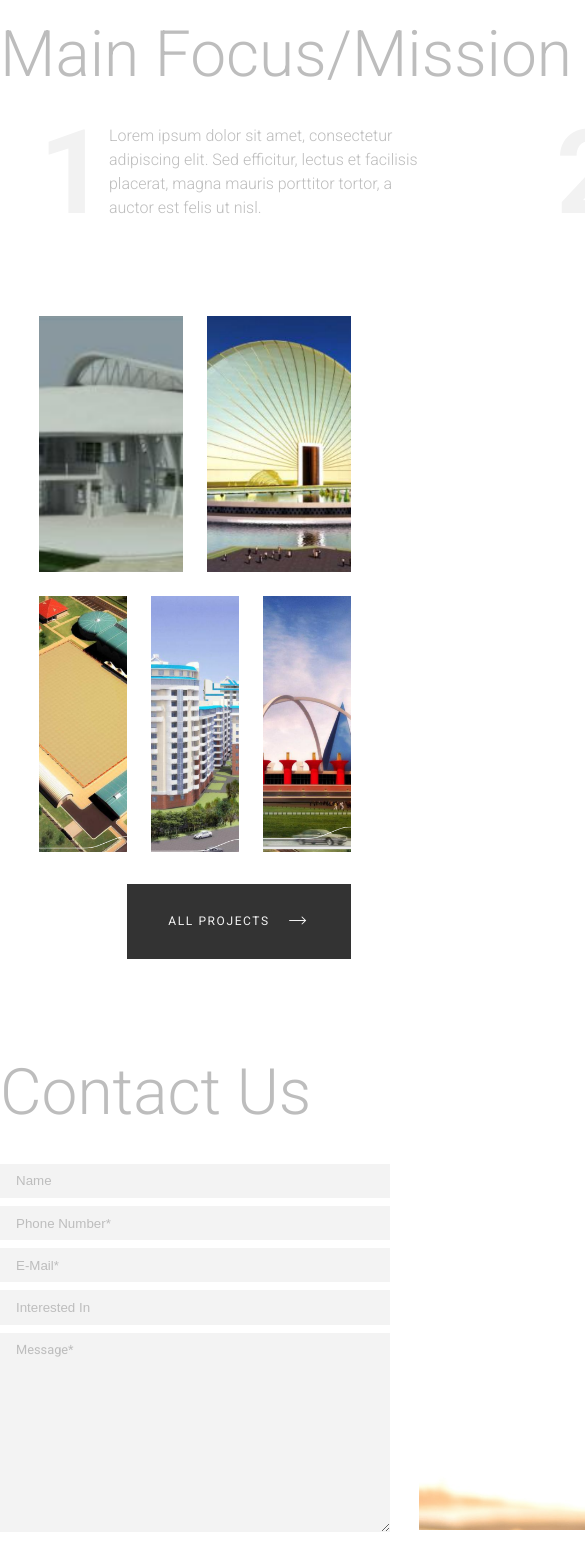
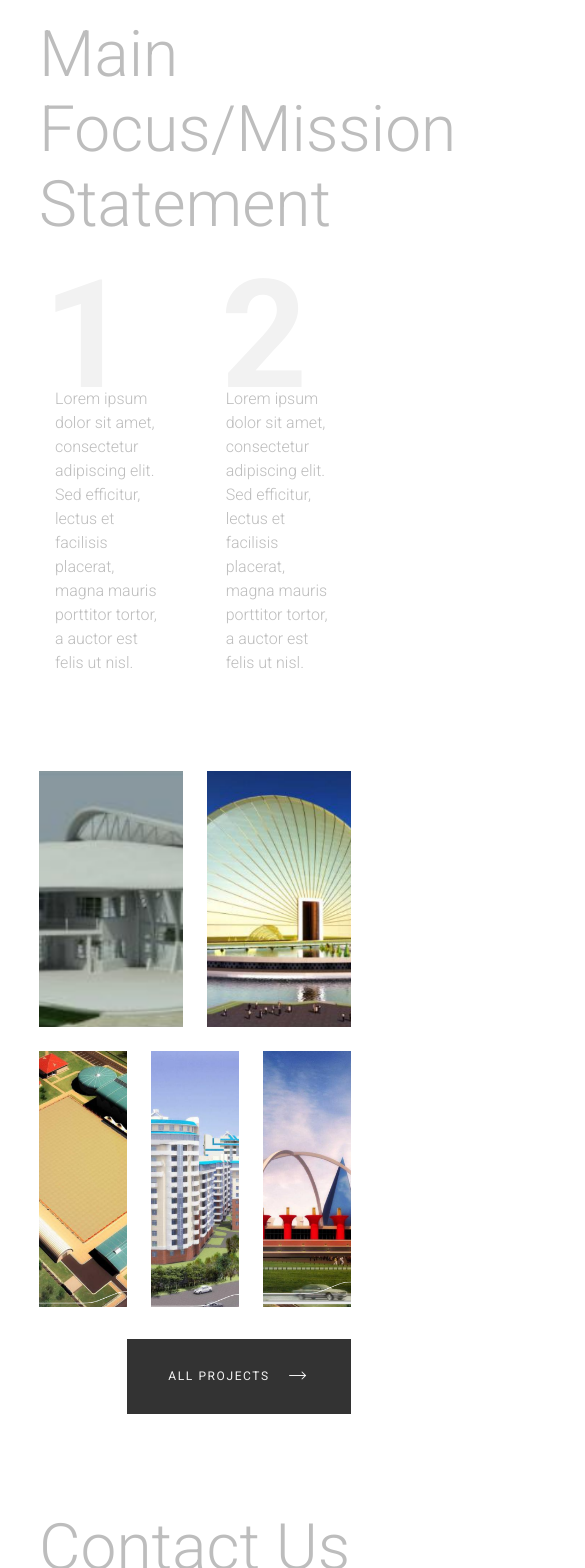
Before and after one commit to riyaueng/project_architect_portfolio, a React (Vite) app: page / in a window 390 px wide. Shown: the part 1620-3188 px from the top of the page, 585 px wide, since content can reach past the window. Built offline with nearby package versions, Linux system fonts and the light colour scheme.

Commit message:
resposnive_design_tablet_index

```diff
--- a/src/components/contactSection/ContactSection.css
+++ b/src/components/contactSection/ContactSection.css
@@ -3,6 +3,7 @@
   width: 73rem;
   padding-bottom: 6rem;
 }
+
 .section_contact h2 {
   margin-bottom: 2rem;
 }
@@ -52,3 +53,25 @@
 .wrapper_contact textarea:focus {
   outline-color: black;
 }
+
+/* ? ----- Responsive Design Tablet ----- */
+
+@media only screen and (max-width: 1245px) {
+  .section_contact {
+    width: 80%;
+  }
+
+  .wrapper_contact {
+    margin-bottom: 0 auto 2.5rem;
+    gap: 1.5rem;
+  }
+
+  .contact_img,
+  .contact_img img {
+    width: 100%;
+  }
+
+  .wrapper_contact form {
+    width: 100%;
+  }
+}
--- a/src/components/mainFocusSection/MainFocusSection.css
+++ b/src/components/mainFocusSection/MainFocusSection.css
@@ -36,3 +36,24 @@
 .div_focus p:last-of-type {
   width: 24rem;
 }
+
+/* ? ----- Responsive Design Tablet ----- */
+
+@media only screen and (max-width: 1245px) {
+  .section_mainfocus {
+    width: 80%;
+  }
+
+  .wrapper_focus_text {
+    margin: 0 1rem;
+    gap: 4rem;
+  }
+
+  .div_focus p::first-letter {
+    initial-letter: 5 5;
+  }
+
+  .div_focus p:last-of-type {
+    width: 100%;
+  }
+}
```
